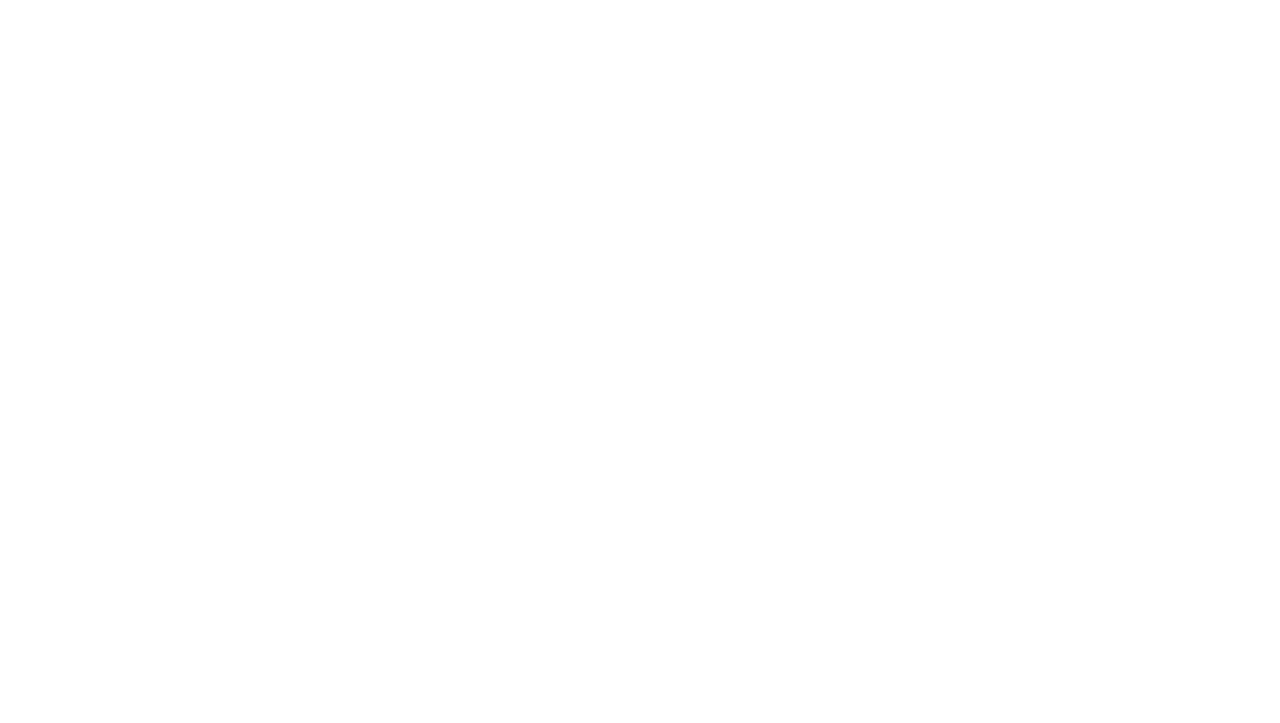
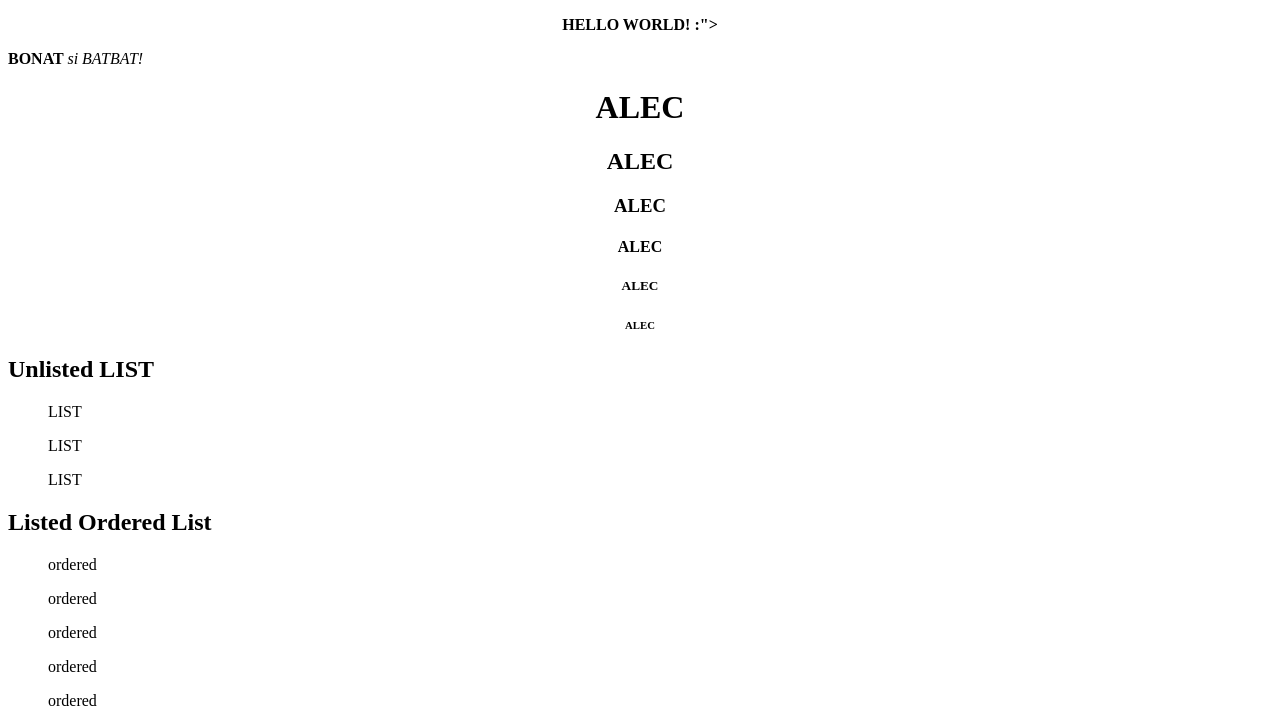
Before and after one commit to manilynrecto/html-basic-progb, a plain HTML site: page samonte.html in a window 1280 px wide. Shown: the top 723 px of the page. Drawn offline with Linux system fonts and the light colour scheme; files whose address does not match are found by name.

Commit message:
Added 2 HTML'S

```diff
--- a/samonte.html
+++ b/samonte.html
@@ -1,15 +1,47 @@
 <!Doctype HTML>
-<html>
-<head>
+<html lang = "EN" >
+	<head>
 
-<title>index</title>
+		<title>Personal Blog</title>
 
 
-</head>
-<body>
+
+	</head>
+	<body>
+	<p> <center><strong>HELLO WORLD! :"></strong></strong></strong> </strong></center></p>
+	<p> <strong> BONAT </strong> <em>si BATBAT! </em> </p>
+
+	<center>
+		<h1> ALEC </h1>
+		<h2> ALEC </h2>
+		<h3> ALEC </h3>
+		<h4> ALEC </h4>
+		<h5> ALEC </h5>
+		<h6> ALEC </h6>
+	</center>
+
+	<h2> Unlisted LIST</h2>
+		<ul> LIST </ul>
+		<ul> LIST </ul>
+		<ul> LIST </ul>
 
 
-</body>
+	<h2> Listed Ordered List</h2>
+		<ol>ordered </ol>
+		<ol>ordered </ol>
+		<ol>ordered </ol>
+		<ol>ordered </ol>
+		<ol>ordered </ol>
+
+
+	<a href ="anotherhtml.html">
+	<center><img src = "file:///C:\Repositoriees\html-basic-progb\SAMONTE\img\download.jpeg" width = "800" length "400"/></center>
+
+
+
+
+
+	</body>
 
 
 
```
Also changed, not shown: SAMONTE/html/index.html (deleted, +0 -22 lines), anotherhtml.html (added, +7 -0 lines), SAMONTE/img/download.jpeg (added).
